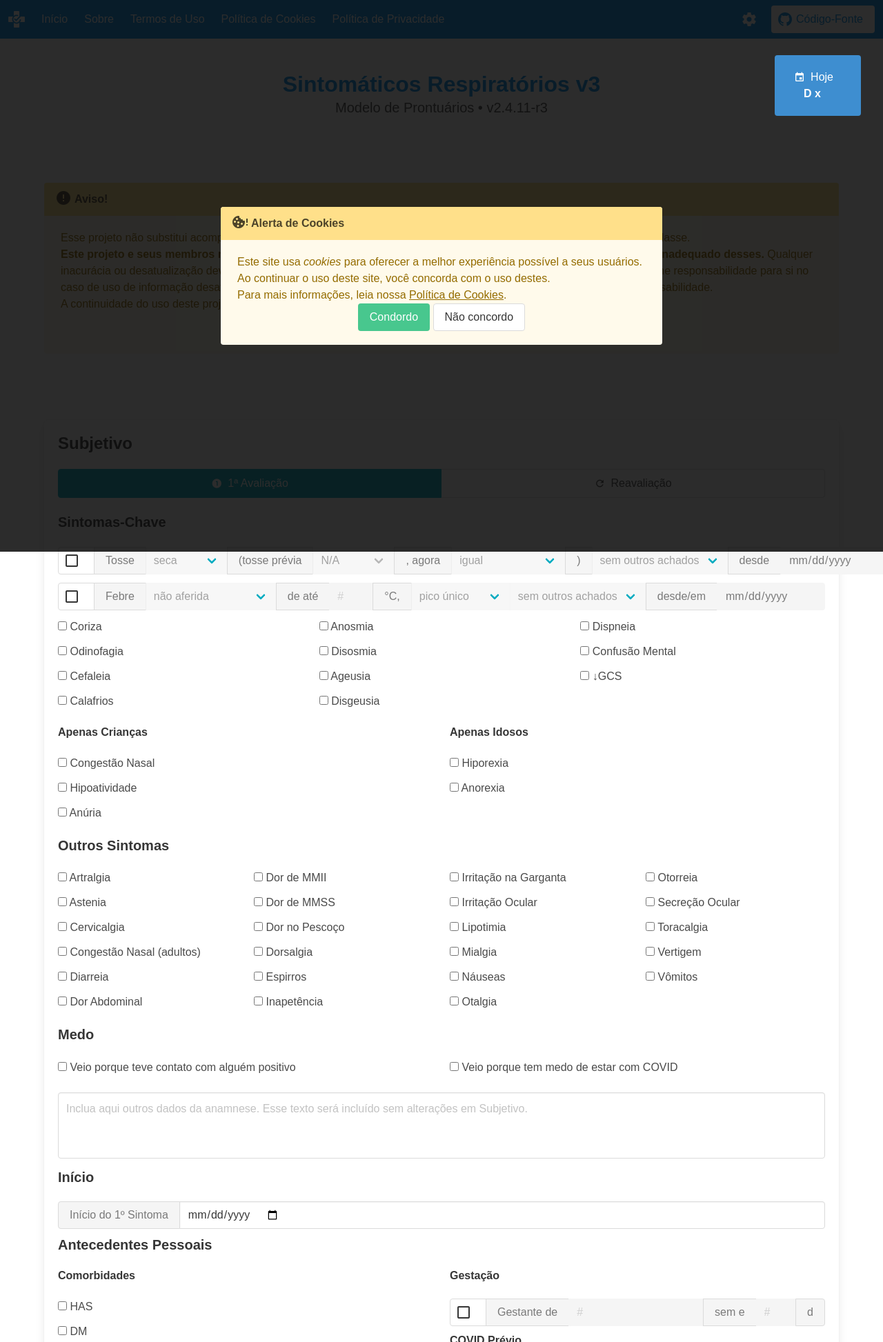
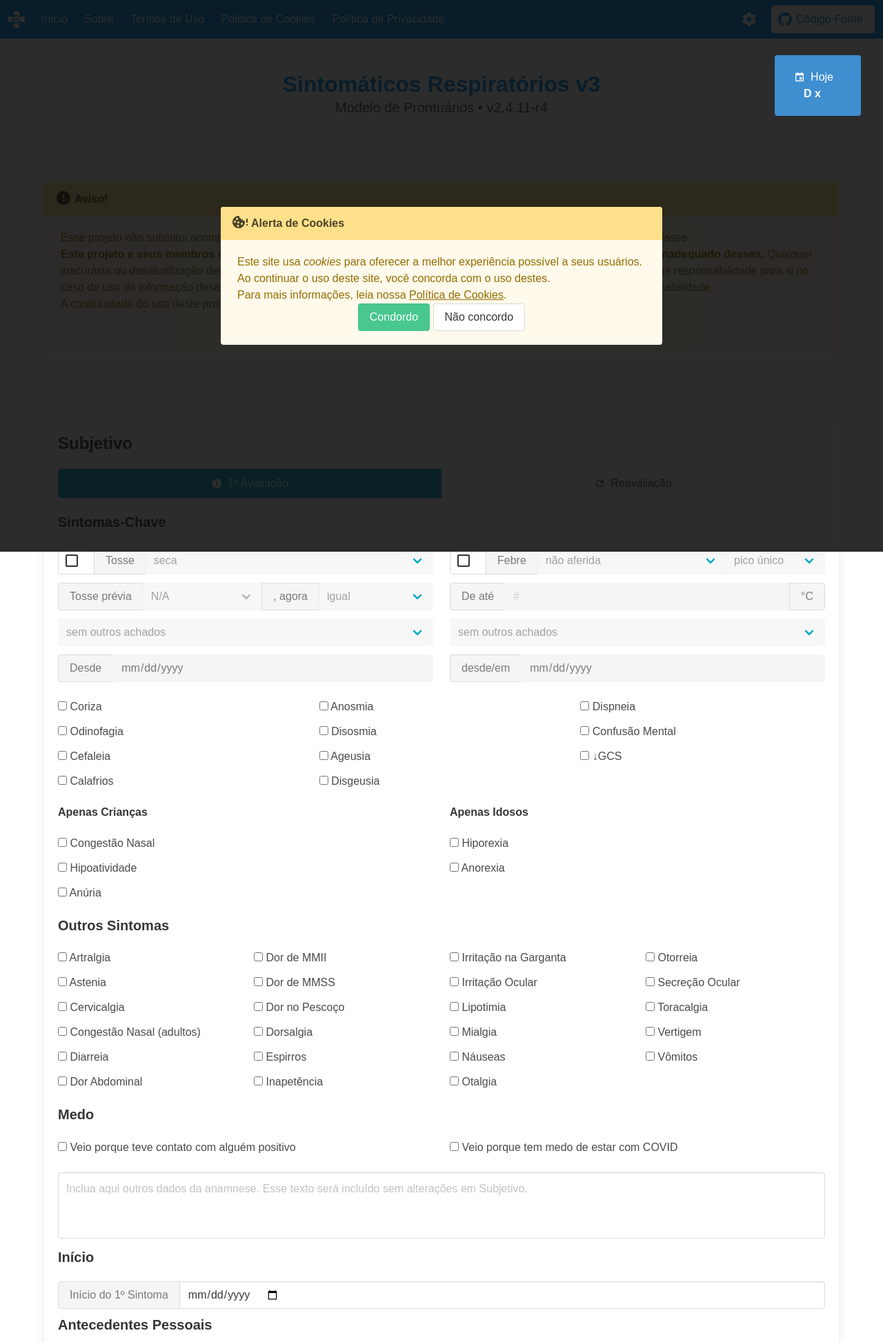
Before and after one commit to Nereare/modelos-pront, a PHP site: page /sr.php in a window 1280 px wide. Shown: the top 1946 px of the page at 69% size. Run offline with PHP 8.4, Linux system fonts and the light colour scheme; style sheets or scripts are compiled from the project's sources; some libraries are stand-ins or nearby versions.

Commit message:
Redesenhar distribuição de campos de tosse e febre

```diff
--- a/meta.php
+++ b/meta.php
@@ -4,7 +4,7 @@ define("APP_AUTHOR", "Igor Padoim");
 define("APP_YEAR", "2021-2022");
 define("APP_LICENSE_NAME", "Licença Hipocrática");
 define("APP_LICENSE_URI", "https://firstdonoharm.dev/");
-define("APP_VERSION", "2.4.11-r3");
+define("APP_VERSION", "2.4.11-r4");
 
 define("MODELS", [
   "sr" => [
--- a/package.json
+++ b/package.json
@@ -1,7 +1,7 @@
 {
   "name": "modelos-pront",
   "description": "Uma miscelânea de modelos de evolução de consultas com tópicos específicos.",
-  "version": "2.4.11-r3",
+  "version": "2.4.11-r4",
   "maintainers": [
     {
       "name": "Igor Padoim",
--- a/sr.php
+++ b/sr.php
@@ -50,6 +50,8 @@ function getPhysician($index = 3) {
       <div class="eval-first mb-4">
         <h3 class="title is-5">Sintomas-Chave</h3>
 
+        <div class="columns">
+          <div class="column">
             <div class="field has-addons">
               <div class="control">
                 <label for="symp-cough" class="button">
@@ -62,19 +64,21 @@ function getPhysician($index = 3) {
               <div class="control">
                 <button class="button is-static" tabindex="-1">Tosse</button>
               </div>
-          <div class="control">
-            <div class="select">
+              <div class="control is-expanded">
+                <div class="select is-fullwidth">
                   <select id="cough-desc" disabled>
                     <option value="seca" selected>seca</option>
                     <option value="produtiva">produtiva</option>
                   </select>
                 </div>
               </div>
-          <div class="control">
-            <button class="button is-static" tabindex="-1">(tosse prévia</button>
-          </div>
-          <div class="control">
-            <div class="select is-disabled">
+            </div>
+            <div class="field has-addons">
+              <div class="control">
+                <button class="button is-static" tabindex="-1">Tosse prévia</button>
+              </div>
+              <div class="control is-expanded">
+                <div class="select is-disabled is-fullwidth">
                   <select id="cough-prev" disabled>
                     <option value="" selected>N/A</option>
                     <option value="seca">seca</option>
@@ -95,11 +99,10 @@ function getPhysician($index = 3) {
                   </select>
                 </div>
               </div>
-          <div class="control">
-            <button class="button is-static" tabindex="-1">)</button>
-          </div>
-          <div class="control">
-            <div class="select">
+            </div>
+            <div class="field">
+              <div class="control is-expanded">
+                <div class="select is-fullwidth">
                   <select id="cough-other" disabled>
                     <option value="" selected>sem outros achados</option>
                     <option value=" com alguns laivos de sangue eventuais">com laivos sg</option>
@@ -111,14 +114,18 @@ function getPhysician($index = 3) {
                   </select>
                 </div>
               </div>
-          <div class="control">
-            <button class="button is-static" tabindex="-1">desde</button>
+            </div>
+            <div class="field has-addons">
+              <div class="control">
+                <button class="button is-static" tabindex="-1">Desde</button>
               </div>
               <div class="control is-expanded">
                 <input type="date" class="input" id="cough-start" disabled>
               </div>
             </div>
-
+          </div>
+
+          <div class="column">
             <div class="field has-addons">
               <div class="control">
                 <label for="symp-fever" class="button">
@@ -131,23 +138,14 @@ function getPhysician($index = 3) {
               <div class="control">
                 <button class="button is-static" tabindex="-1">Febre</button>
               </div>
-          <div class="control">
-            <div class="select" disabled>
+              <div class="control is-expanded">
+                <div class="select is-fullwidth" disabled>
                   <select id="fever-measure" disabled>
                     <option value="não aferida" selected>não aferida</option>
                     <option value="não aferida, mas associada a calafrios">não afer + calafrios</option>
                     <option value="aferida, de até ">aferida</option>
                   </select>
                 </div>
-          </div>
-          <div class="control">
-            <button class="button is-static" tabindex="-1">de até</button>
-          </div>
-          <div class="control">
-            <input type="number" class="input" id="fever-max" min="32" step="0.1" placeholder="#" disabled>
-          </div>
-          <div class="control">
-            <button class="button is-static" tabindex="-1">°C,</button>
               </div>
               <div class="control">
                 <div class="select">
@@ -164,8 +162,21 @@ function getPhysician($index = 3) {
                   </select>
                 </div>
               </div>
-          <div class="control">
-            <div class="select">
+            </div>
+            <div class="field has-addons">
+              <div class="control">
+                <button class="button is-static" tabindex="-1">De até</button>
+              </div>
+              <div class="control is-expanded">
+                <input type="number" class="input" id="fever-max" min="32" step="0.1" placeholder="#" disabled>
+              </div>
+              <div class="control">
+                <button class="button is-static" tabindex="-1">°C</button>
+              </div>
+            </div>
+            <div class="field has-addons">
+              <div class="control is-expanded">
+                <div class="select is-fullwidth">
                   <select id="fever-other" disabled>
                     <option value="" selected>sem outros achados</option>
                     <option value=" associada a sudorese fria">com suor</option>
@@ -175,11 +186,15 @@ function getPhysician($index = 3) {
                   </select>
                 </div>
               </div>
+            </div>
+            <div class="field has-addons">
               <div class="control">
                 <button class="button is-static" tabindex="-1">desde/em</button>
               </div>
               <div class="control is-expanded">
                 <input type="date" class="input" id="fever-start" disabled>
+              </div>
+            </div>
           </div>
         </div>
 
```
Also changed, not shown: CHANGELOG.md. Lines whose indentation alone changed are shown as unchanged.
